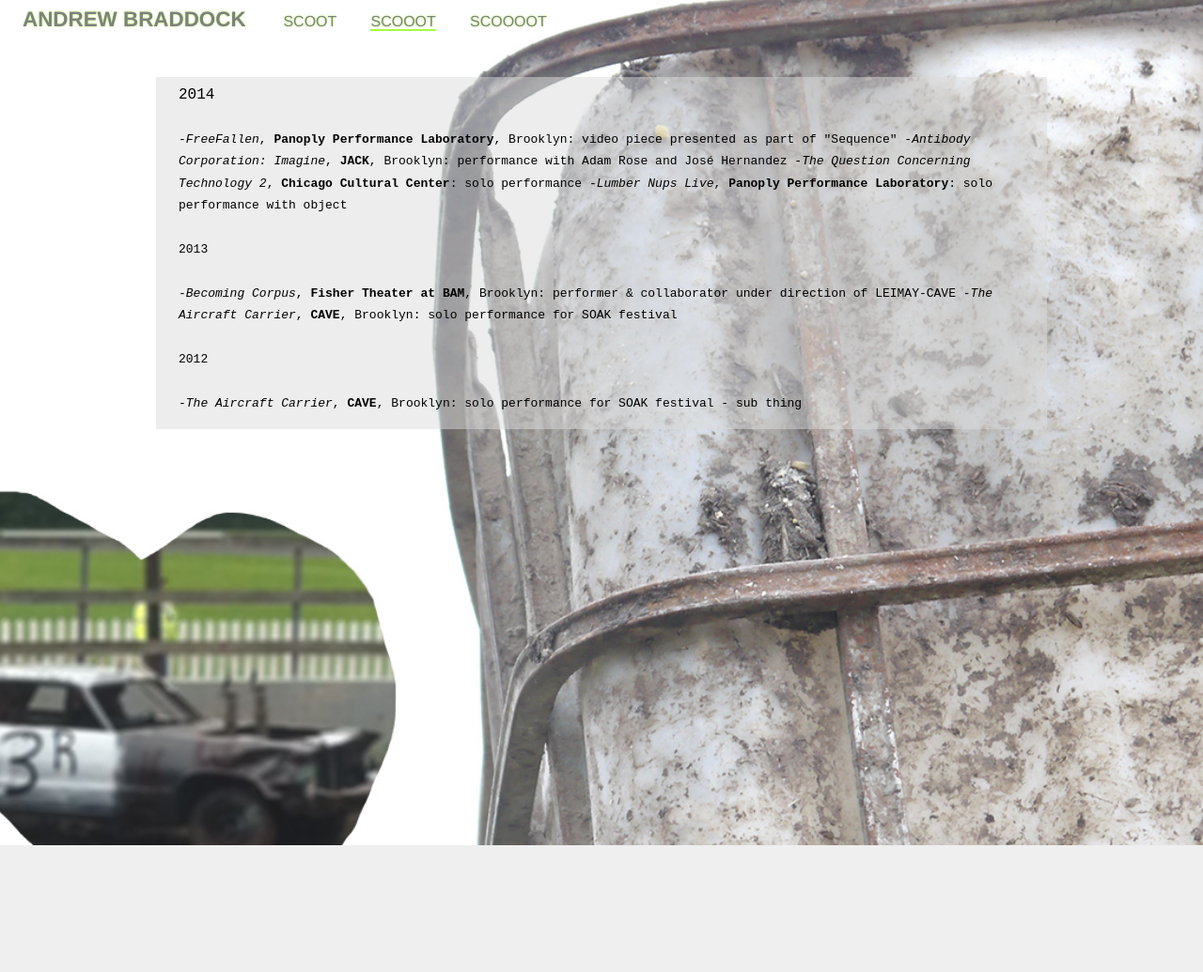
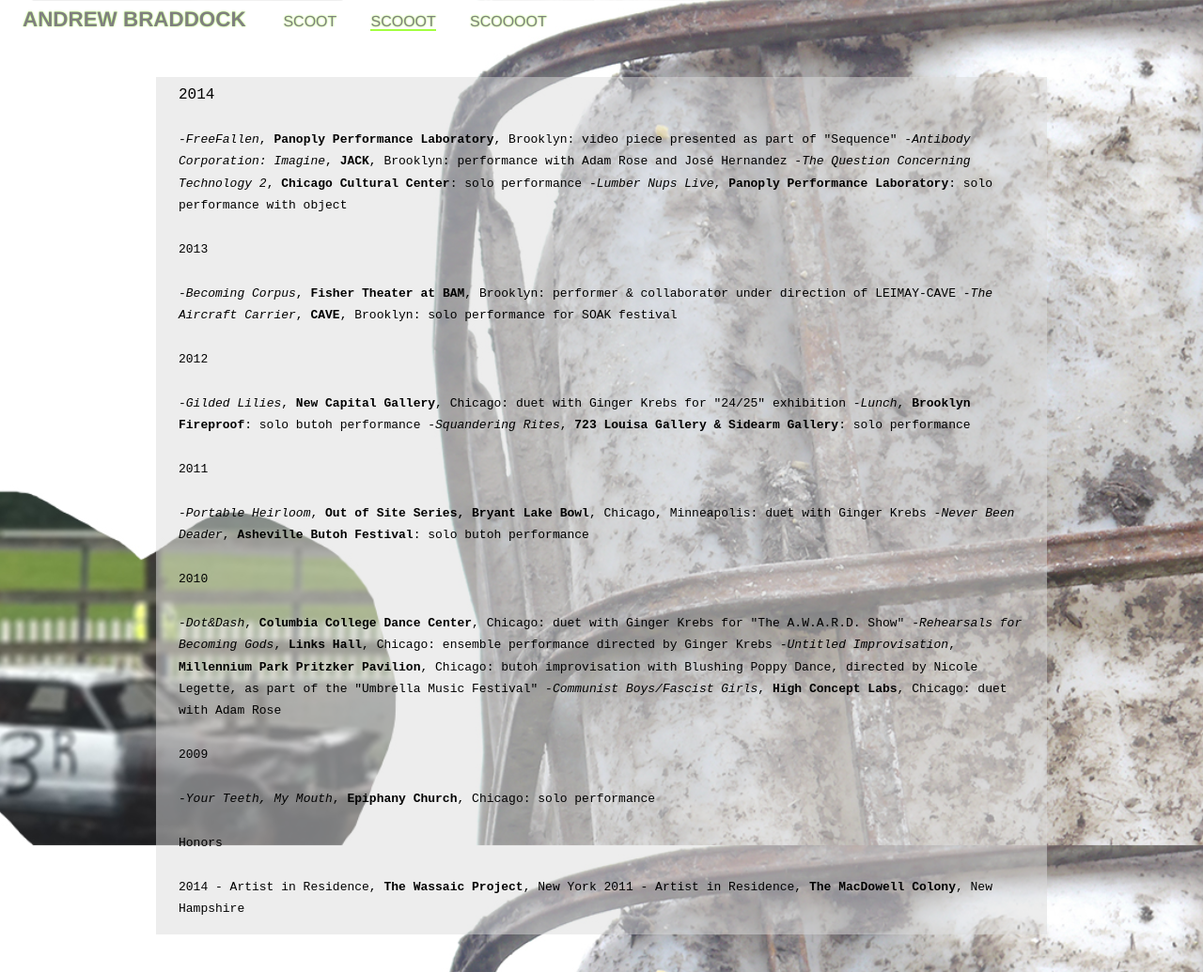
Before and after one commit to scootfence/scootfence.github.io, a Jekyll site: the page built from about.md, in a window 1280 px wide. Shown: the whole page at 94% size. Built offline with Jekyll 4.4.1, drawn with Linux system fonts in a browser that asks for light colours; Markdown is read by kramdown in place of the engine named in the settings; before the commit the page ends 900 px from its top, so only the background shows below that.

Commit message:
Update about.md

```diff
--- a/about.md
+++ b/about.md
@@ -20,6 +20,28 @@ permalink: about/index.html
 <br><br>
 2012
 <br><br>
--<i>The Aircraft Carrier</i>, <b>CAVE</b>, Brooklyn: solo performance for SOAK festival
-    - sub thing
+-<i>Gilded Lilies</i>, <b>New Capital Gallery</b>, Chicago: duet with Ginger Krebs for "24/25" exhibition
+-<i>Lunch</i>, <b>Brooklyn Fireproof</b>: solo butoh performance
+-<i>Squandering Rites</i>, <b>723 Louisa Gallery & Sidearm Gallery</b>: solo performance
+<br><br>
+2011
+<br><br>
+-<i>Portable Heirloom</i>, <b>Out of Site Series, Bryant Lake Bowl</b>, Chicago, Minneapolis: duet with Ginger Krebs
+-<i>Never Been Deader</i>, <b>Asheville Butoh Festival</b>: solo butoh performance
+<br><br>
+2010
+<br><br>
+-<i>Dot&Dash</i>, <b>Columbia College Dance Center</b>, Chicago: duet with Ginger Krebs for "The A.W.A.R.D. Show"
+-<i>Rehearsals for Becoming Gods</i>, <b>Links Hall</b>, Chicago: ensemble performance directed by Ginger Krebs
+-<i>Untitled Improvisation</i>, <b>Millennium Park Pritzker Pavilion</b>, Chicago: butoh improvisation with Blushing Poppy Dance, directed by Nicole Legette, as part of the "Umbrella Music Festival"
+-<i>Communist Boys/Fascist Girls</i>, <b>High Concept Labs</b>, Chicago: duet with Adam Rose
+<br><br>
+2009
+<br><br>
+-<i>Your Teeth, My Mouth</i>, <b>Epiphany Church</b>, Chicago: solo performance
+<br><br>
+Honors
+<br><br>
+2014 - Artist in Residence, <b>The Wassaic Project</b>, New York
+2011 - Artist in Residence, <b>The MacDowell Colony</b>, New Hampshire
 </font>
```
